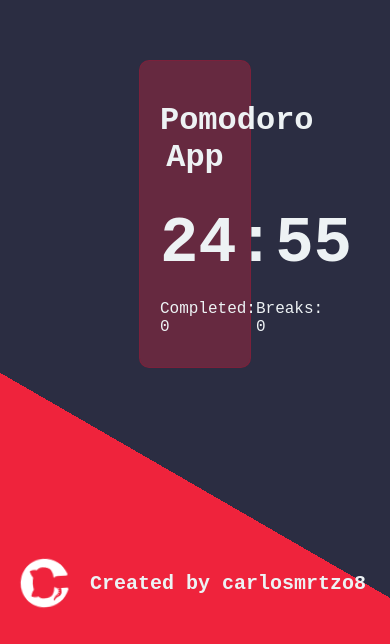
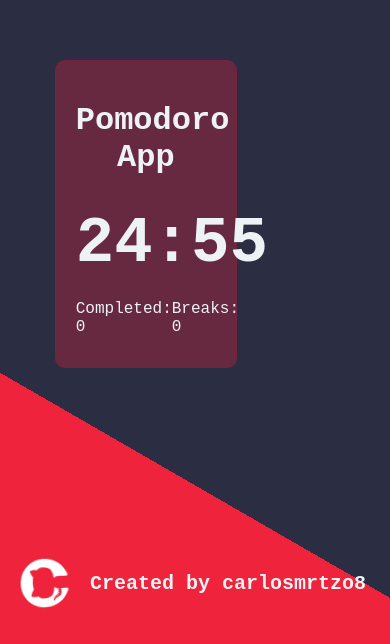
Before and after one commit to carlosmrtzodev/Pomodoro-app, a React (Create React App) app: page / in a window 390 px wide. Shown: the part 216-860 px from the top of the page. Built offline with nearby package versions, Linux system fonts and the light colour scheme.

Commit message:
Responsive

```diff
--- a/src/styles/App.css
+++ b/src/styles/App.css
@@ -23,3 +23,9 @@ path {
   align-items: center;
   justify-content: center;
 }
+
+@media screen and (max-width: 768px) {
+  .App {
+    justify-content: space-between;
+  }
+}
--- a/src/styles/Styles.js
+++ b/src/styles/Styles.js
@@ -11,6 +11,13 @@ export const Container = styled.div`
   background: rgba(239, 35, 60, 0.3);
   -webkit-backdrop-filter: blur(0rem);
   border: 0.1rem solid rgba(217, 4, 41, 0.18);
+
+  @media screen and (max-width: 768px) {
+    width: 100%;
+  }
+  @media screen and (max-width: 1024px) {
+    width: 50%;
+  }
 `;
 
 export const TitleContainer = styled.div`
```
